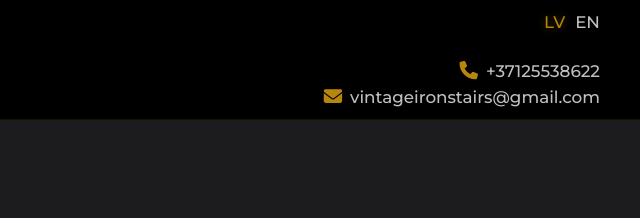
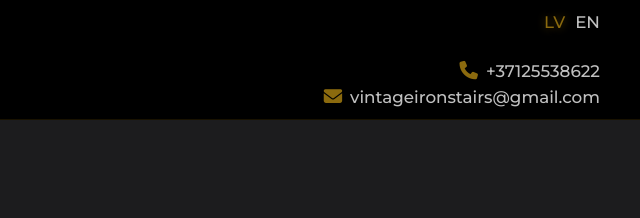
Before and after one commit to baltrade/staircases, a plain HTML site: page index.html in a window 1280 px wide. Shown: the top 218 px of the page, 640-1280 px from the left. Drawn offline with Linux system fonts and the light colour scheme.

Commit message:
Update index.html

```diff
--- a/index.html
+++ b/index.html
@@ -10,7 +10,7 @@
     :root {
       --bg: #1c1c1e;
       --text: #e0e0e0;
-      --orange: #b8860b;
+      --orange: #8B6A0E;
       --warm-yellow: #d4af37;
       --gray-text: #cccccc; /* Updated to brighter light gray */
       --contact-color: #c0c0c0;
```
